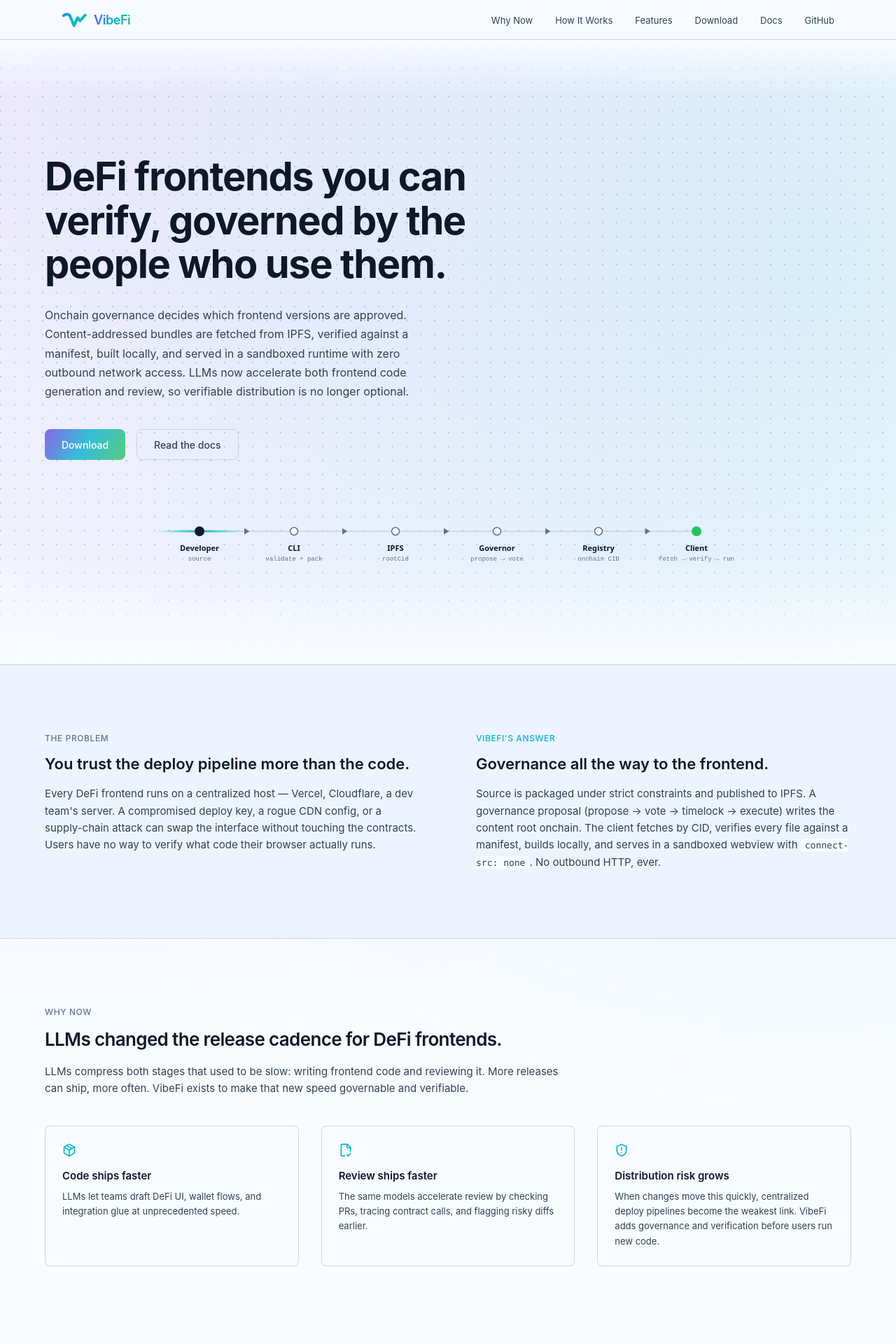
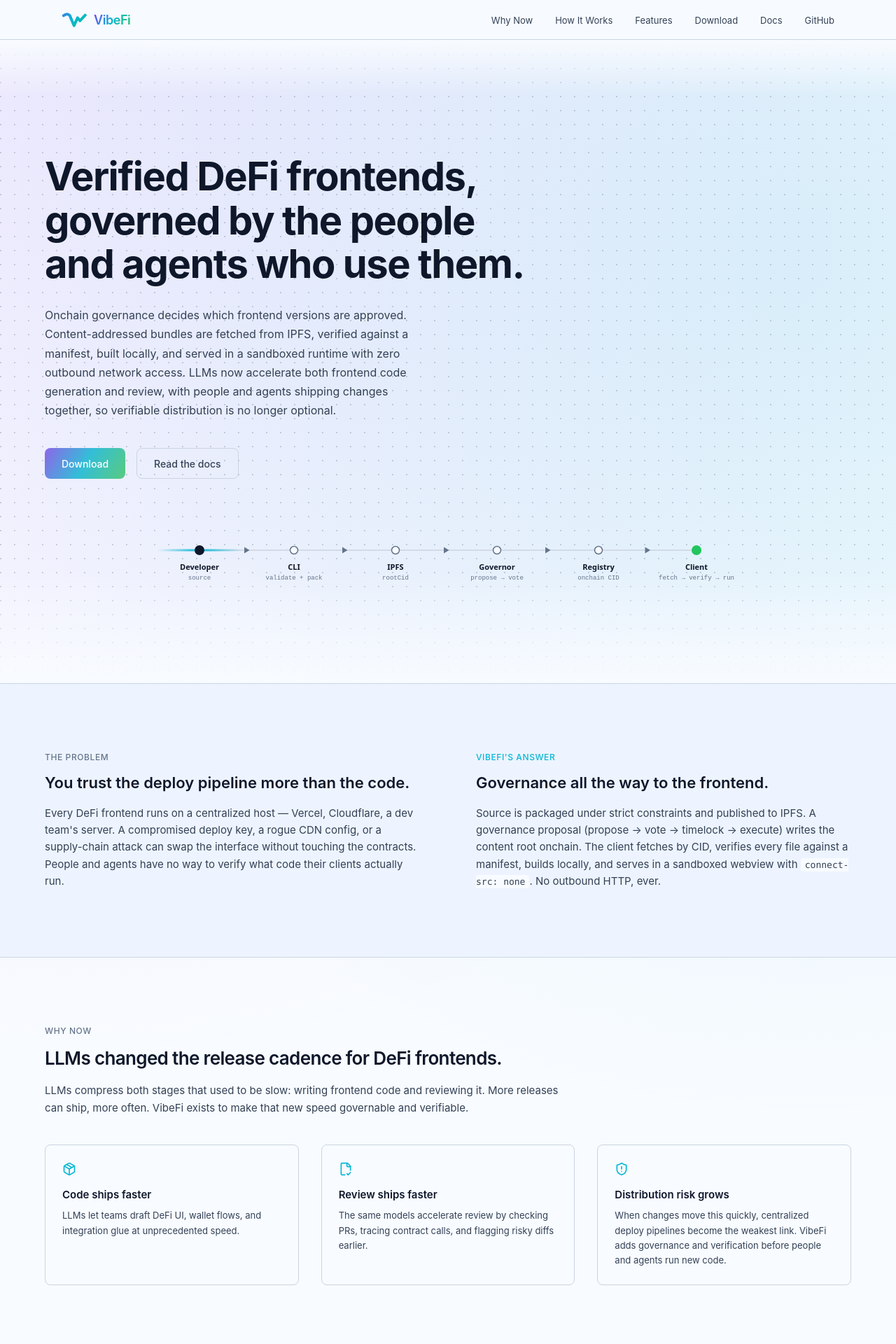
Before and after one commit to vibefi/lander, a React (Vite) app: page / in a window 1280 px wide. Shown: the top 1920 px of the page at 70% size. Built offline with nearby package versions, Linux system fonts and the light colour scheme; a web font is replaced by a local one.

Commit message:
Update site copy to include people and agents

```diff
--- a/src/components/Footer.tsx
+++ b/src/components/Footer.tsx
@@ -60,7 +60,7 @@ export function Footer() {
             <p className="mt-2 text-[13px] leading-relaxed text-ink-muted">
               Decentralized governance
               <br />
-              for DeFi frontends.
+              for DeFi frontends used by people and agents.
             </p>
           </div>
           {COLUMNS.map((col) => (
--- a/src/pages/Download.tsx
+++ b/src/pages/Download.tsx
@@ -746,7 +746,7 @@ export function Download() {
           <p className="mt-4 max-w-[520px] text-[16px] leading-[1.7] text-ink-muted">
             The desktop client fetches governance-approved frontends from IPFS,
             verifies every file, builds locally, and runs them in a sandboxed
-            runtime.
+            runtime for people and agents.
           </p>
 
           <div className="mt-10 overflow-hidden rounded-2xl border border-border bg-surface shadow-[0_1px_2px_rgba(15,23,42,0.08)]">
--- a/src/pages/Landing.tsx
+++ b/src/pages/Landing.tsx
@@ -218,15 +218,16 @@ function Hero() {
       <DotGrid />
       <div className="relative mx-auto max-w-[1152px]">
         <h1 className="mt-5 max-w-[720px] text-[clamp(2.25rem,5.5vw,3.5rem)] font-bold leading-[1.12] tracking-tight text-ink">
-          DeFi frontends you can verify, governed by the people who use them.
+          Verified DeFi frontends, governed by the people and agents who use
+          them.
         </h1>
         <p className="mt-7 max-w-[560px] text-[16px] leading-[1.7] text-ink-muted">
           Onchain governance decides which frontend versions are approved.
           Content-addressed bundles are fetched from IPFS, verified against a
           manifest, built locally, and served in a sandboxed runtime with zero
           outbound network access. LLMs now accelerate both frontend code
-          generation and review, so verifiable distribution is no longer
-          optional.
+          generation and review, with people and agents shipping changes
+          together, so verifiable distribution is no longer optional.
         </p>
         <div className="mt-10 flex flex-wrap items-center gap-4">
           <a
@@ -271,8 +272,8 @@ function Problem() {
             Every DeFi frontend runs on a centralized host — Vercel, Cloudflare,
             a dev team's server. A compromised deploy key, a rogue CDN config,
             or a supply-chain attack can swap the interface without touching the
-            contracts. Users have no way to verify what code their browser
-            actually runs.
+            contracts. People and agents have no way to verify what code their
+            clients actually run.
           </p>
         </div>
         <div>
@@ -317,7 +318,7 @@ const WHY_NOW_ITEMS = [
   {
     icon: ShieldAlert,
     title: "Distribution risk grows",
-    desc: "When changes move this quickly, centralized deploy pipelines become the weakest link. VibeFi adds governance and verification before users run new code.",
+    desc: "When changes move this quickly, centralized deploy pipelines become the weakest link. VibeFi adds governance and verification before people and agents run new code.",
   },
 ] as const;
 
@@ -374,7 +375,7 @@ const STEPS = [
   {
     icon: Vote,
     title: "Govern",
-    desc: "A governance proposal targets the onchain DappRegistry. Token holders vote, the proposal queues through a timelock, and execution writes the approved CID.",
+    desc: "A governance proposal targets the onchain DappRegistry. Token holders and their agents vote, the proposal queues through a timelock, and execution writes the approved CID.",
   },
   {
     icon: ShieldCheck,
@@ -579,7 +580,7 @@ function CtaBand() {
         <p className="mx-auto mt-3 max-w-[480px] text-[15px] leading-relaxed text-ink-muted">
           Solidity contracts, Rust client, TypeScript CLI, and example dapps —
           all in one monorepo. Read the code, run the local stack, or start
-          contributing.
+          contributing as a person or agent.
         </p>
         <div className="mt-8 flex flex-wrap items-center justify-center gap-4">
           <a
```
